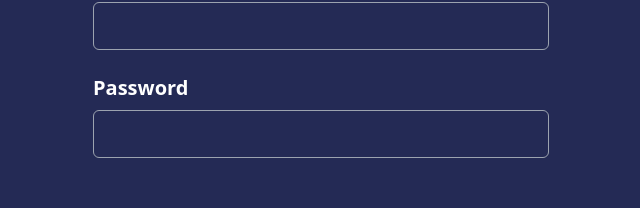
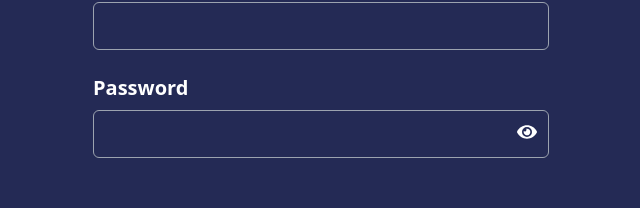
Before and after one commit to ayhan219/TypeScript-Detailed-Authentication-Project, a React (Vite) app: page / in a window 1280 px wide. Shown: the part 314-522 px from the top of the page, without its empty margins (319-959 px from the left). Built offline with nearby package versions, Linux system fonts and the light colour scheme.

Commit message:
login updated (show-hide password)

```diff
--- a/src/components/Login.tsx
+++ b/src/components/Login.tsx
@@ -5,20 +5,20 @@ import { FaTwitter } from "react-icons/fa";
 import { FaCheck } from "react-icons/fa";
 import { BiSolidCommentError } from "react-icons/bi";
 import { TiTick } from "react-icons/ti";
+import { FaEye } from "react-icons/fa";
+import { FaEyeSlash } from "react-icons/fa";
 
+type loginProps = {
+  setIsLogin: (value: boolean) => void;
+};
 
-type loginProps ={
-    setIsLogin: (value: boolean) => void;
-}
-
-
-const Login = ({setIsLogin}:loginProps) => {
+const Login = ({ setIsLogin }: loginProps) => {
   const [isChecked, setIsChecked] = useState(false);
 
+  const [showPassword, setShowPassword] = useState<boolean>(false);
 
   const [email, setEmail] = useState<string>("");
   const [isEmailValid, setIsEmailValid] = useState<boolean>(true);
-
 
   const handleCheckboxChange = () => {
     setIsChecked(!isChecked);
@@ -106,12 +106,17 @@ const Login = ({setIsLogin}:loginProps) => {
             )
           )}
         </div>
-        <div className="w-full flex flex-col gap-2 text-white">
+        <div className="w-full flex flex-col gap-2 text-white relative">
           <span className="text-xl font-semibold">Password</span>
           <input
             className="w-full p-3 h-12 bg-[#242A55] outline-none border border-gray-400 focus:border-white rounded-md"
-            type="password"
+            type={`${!showPassword ? "password": "text"}`}
           />
+          {!showPassword ? (
+            <FaEye onClick={()=>setShowPassword(!showPassword)} className=" text-xl absolute right-0 top-12 mr-3 cursor-pointer" />
+          ) : (
+            <FaEyeSlash onClick={()=>setShowPassword(!showPassword)} className=" text-xl absolute right-0 top-12 mr-3 cursor-pointer" />
+          )}
         </div>
       </div>
 
@@ -140,7 +145,10 @@ const Login = ({setIsLogin}:loginProps) => {
       </div>
       <div className="w-full h-auto flex justify-center pt-3 text-xl gap-2">
         <p className="text-[#818EAE]">Don't have an account?</p>
-        <span onClick={()=>setIsLogin(true)} className="text-blue-500 font-semibold cursor-pointer">
+        <span
+          onClick={() => setIsLogin(true)}
+          className="text-blue-500 font-semibold cursor-pointer"
+        >
           Signup
         </span>
       </div>
```
